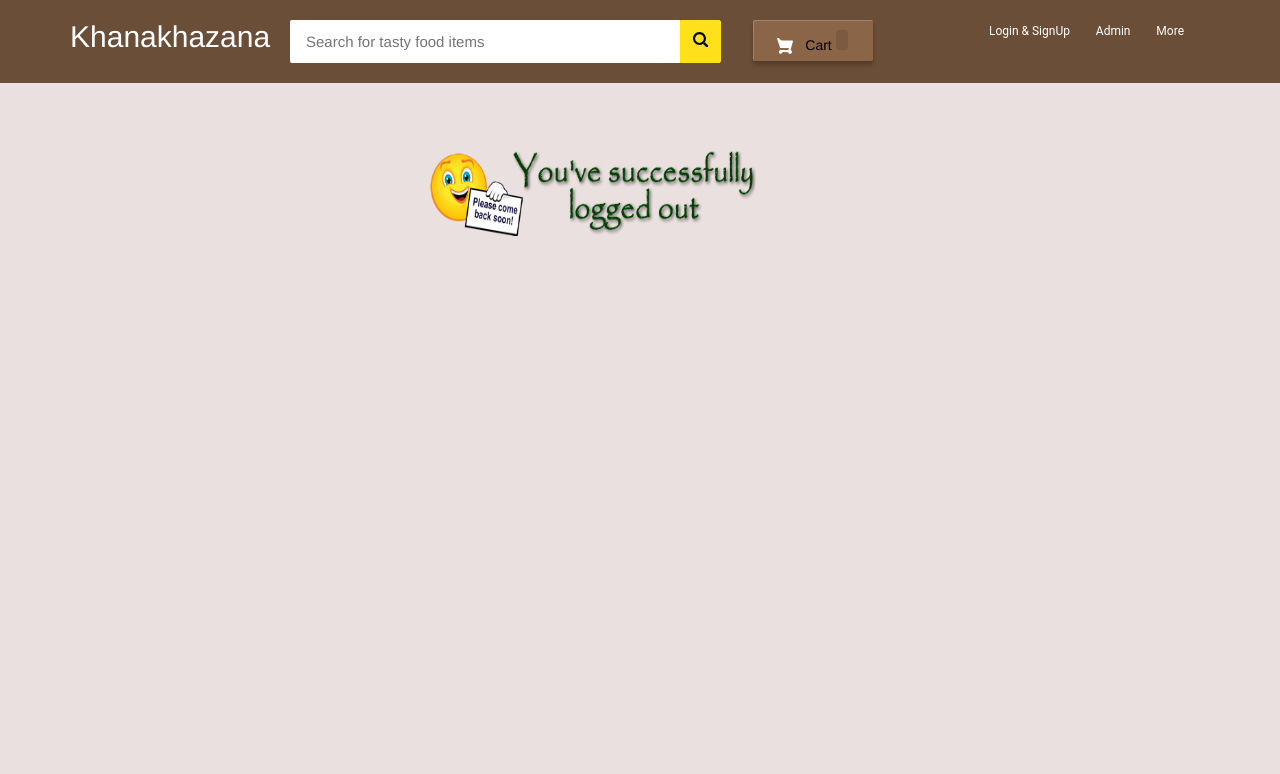
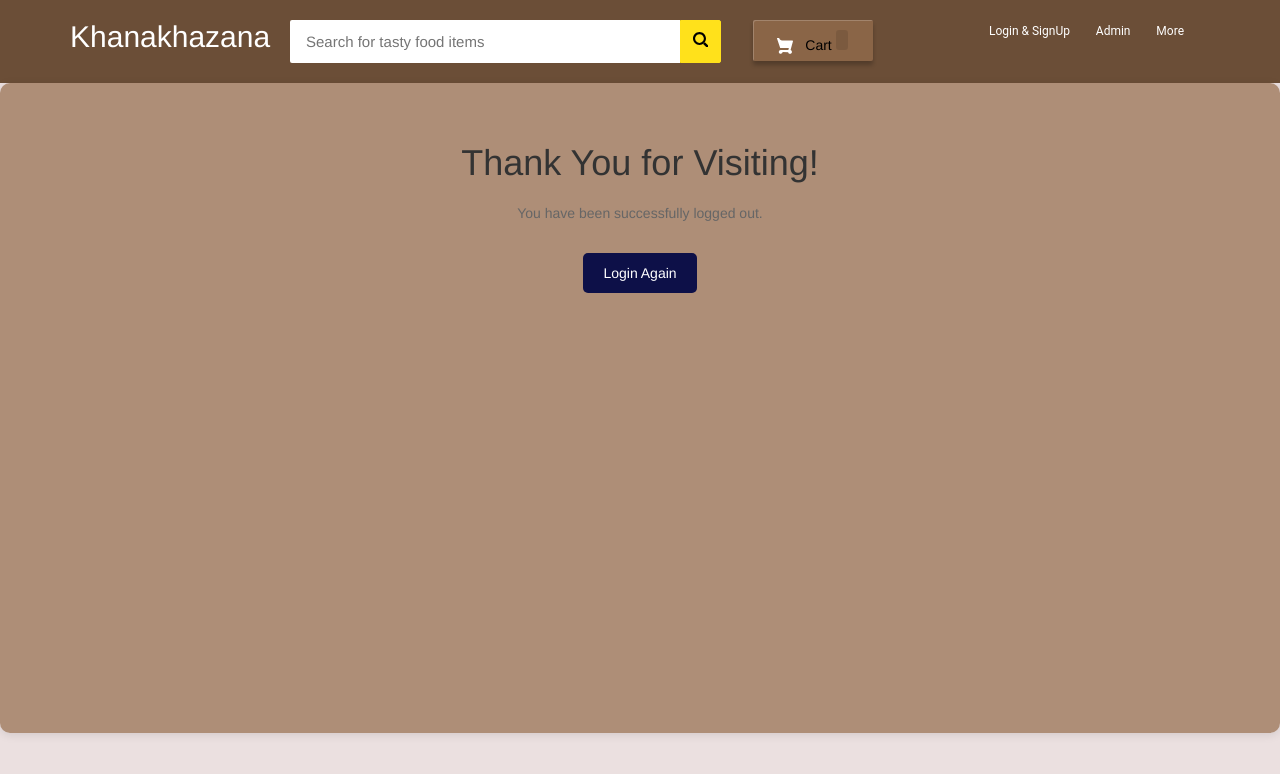
Before and after one commit to Jazeye/Khanakhazanafinal, a Django app: page /logout in a window 1280 px wide. Shown: the top 774 px of the page. Run offline with Django 3.2, Linux system fonts and the light colour scheme; some libraries are stand-ins or nearby versions.

Commit message:
navbar,logout,signup,login pages color and content and linkig the search

```diff
--- a/ecommerce/settings.py
+++ b/ecommerce/settings.py
@@ -60,7 +60,7 @@ ROOT_URLCONF = 'ecommerce.urls'
 TEMPLATES = [
     {
         'BACKEND': 'django.template.backends.django.DjangoTemplates',
-        'DIRS': [TEMPLATE_DIR,],
+        'DIRS': [TEMPLATE_DIR,os.path.join(BASE_DIR, 'templates')],
         'APP_DIRS': True,
         'OPTIONS': {
             'context_processors': [
@@ -127,7 +127,7 @@ STATIC_URL = '/static/'
 
 STATICFILES_DIRS=[STATIC_DIR,]
 
-MEDIA_ROOT=os.path.join(BASE_DIR,'static')
+MEDIA_ROOT=os.path.join(BASE_DIR,'static','templates',)
 
 
 
@@ -146,3 +146,5 @@ EMAIL_HOST_PASSWORD = 'xyz' # host email password required
 # otherwise you will get SMTPAuthenticationError at /contactus
 # this process is required because google blocks apps authentication by default
 EMAIL_RECEIVING_USER = ['to@gmail.com'] # email on which you will receive messages sent from website
+
+DEFAULT_AUTO_FIELD = 'django.db.models.BigAutoField'
--- a/ecommerce/urls.py
+++ b/ecommerce/urls.py
@@ -4,7 +4,7 @@ from ecom import views
 from django.contrib.auth.views import LoginView,LogoutView
 urlpatterns = [
     path('admin/', admin.site.urls),
-    path('',views.home_view,name=''),
+    path('',views.home_view,name='index'),
     path('afterlogin', views.afterlogin_view,name='afterlogin'),
     path('logout', LogoutView.as_view(template_name='ecom/logout.html'),name='logout'),
     path('aboutus', views.aboutus_view),
--- /dev/null
+++ b/static/js/script.js
@@ -0,0 +1,9 @@
+// search redirecting
+document.getElementById('searchForm').addEventListener('submit', function(event) {
+    event.preventDefault(); // Prevent default form submission
+
+    var query = document.getElementById('query').value; // Get the search query
+
+    // Redirect to the search URL with query string
+    window.location.href = "/search?query=" + encodeURIComponent(query) + "#section2";
+});
--- a/templates/ecom/customerlogin.html
+++ b/templates/ecom/customerlogin.html
@@ -10,7 +10,7 @@
             margin: 0;
             padding: 0;
             font-family: Arial, sans-serif;
-            background: linear-gradient(to right, #b92b27, #1565c0);
+            background: #976f4f;
         }
 
         .box {
--- a/templates/ecom/customersignup.html
+++ b/templates/ecom/customersignup.html
@@ -9,7 +9,7 @@
         margin: 0;
         padding: 0;
         font-family: sans-serif;
-        background: linear-gradient(to right, #b92b27, #1565c0);
+        background: #976f4fb7;
       }
 
       .box {
--- a/templates/ecom/logout.html
+++ b/templates/ecom/logout.html
@@ -1,12 +1,53 @@
 {% extends 'ecom/homebase.html' %}
 {% load static %}
 {% block content %}
-<br><br><br>
-<img src="{% static "images/logout_img.png" %}"  style="width:800px; height:100px; padding-left:400px;">
-
-<br><br><br><br><br>
-<br><br><br><br><br>
-<br><br><br>
+<!-- <img src="{% static "images/logout_img.png" %}"  style="width:900px; height:100%; padding-left:450px; padding-top: 20%;"> -->
+<!DOCTYPE html>
+<html lang="en">
+<head>
+<meta charset="UTF-8">
+<meta name="viewport" content="width=device-width, initial-scale=1.0">
+<title>Customer Logout</title>
+<style>
+    .logout-container {
+        text-align: center;
+        padding: 40px;
+        height: 650px;
+        border-radius: 10px;
+        background-color: #976f4fb7;
+        box-shadow: 0 2px 10px rgba(0, 0, 0, 0.1);
+    }
+    h1 {
+        color: #333;
+        margin-bottom: 20px;
+    }
+    p {
+        color: #666;
+        margin-bottom: 30px;
+    }
+    .btn {
+        padding: 10px 20px;
+        background-color: #0d1048;
+        color: #fff;
+        border: none;
+        border-radius: 5px;
+        cursor: pointer;
+        text-decoration: none;
+        transition: background-color 0.3s ease;
+    }
+    .btn:hover {
+        background-color: #096c97;
+    }
+</style>
+</head>
+<body>
+    <div class="logout-container">
+        <h1>Thank You for Visiting!</h1>
+        <p>You have been successfully logged out.</p>
+        <a href="{% url 'index' %}" class="btn">Login Again</a>
+    </div>
+</body>
+</html>
 
 
 {% endblock content %}
--- a/templates/ecom/navbar.html
+++ b/templates/ecom/navbar.html
@@ -1,3 +1,4 @@
+{% load static %}
 <html>
 
 <head>
@@ -239,7 +240,7 @@
         </div>
 
         <div class="navbar-search smallsearch col-sm-5 col-xs-11">
-          <form action="/search" method="get">
+          <form id="searchForm" action="/search" method="get">
             <div class="row">
               <input class="navbar-input col-xs-11" type="search" placeholder="Search for tasty food items" name="query"
                 id="query" />
@@ -250,6 +251,7 @@
                   </path>
                 </svg>
               </button>
+
             </div>
           </form>
         </div>
@@ -317,6 +319,7 @@
       }
     });
   </script>
+    <script src="{% static 'js/script.js' %}"></script>
 </body>
 
 </html>
```
Also changed, not shown: templates/ecom/customer_base.html (+5 -2 lines), templates/ecom/customer_navbar.html (+5 -3 lines), ecom/migrations/0006_alter_customer_id_alter_feedback_id_alter_orders_id_and_more.py (added).
